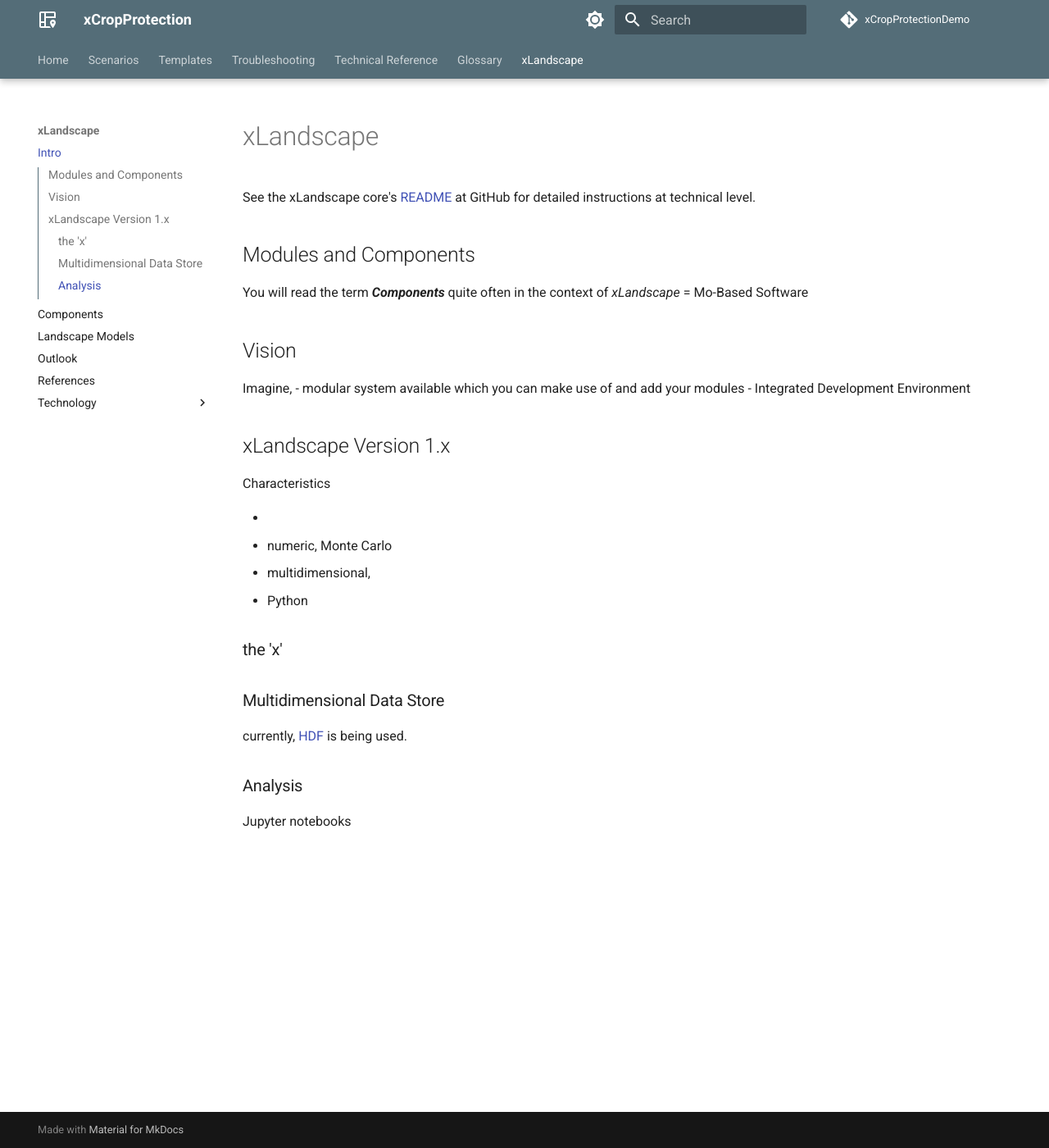
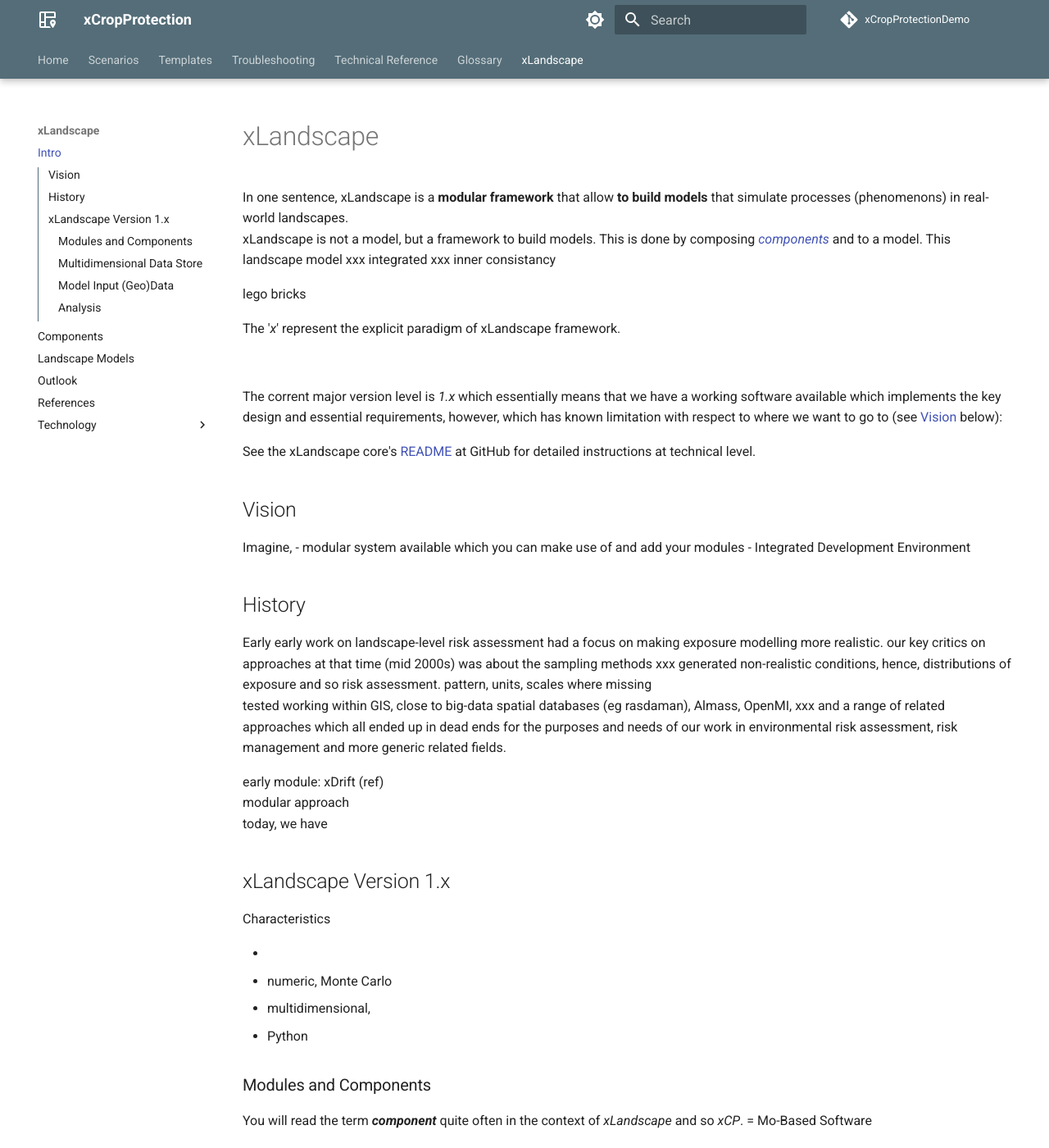
Before and after one commit to xlandscape/xCropProtectionDemoDoc, an MkDocs documentation site: the page built from docs/xLandscape/xLandscape-intro.md, in a window 1280 px wide and 1400 px high. Shown: the whole window at 82% size. Built offline with MkDocs 1.6.1 and Material for MkDocs 9.7.7, drawn with Linux system fonts in a browser that asks for light colours; comment, search, counter and statistics services are not loaded; some of the changed text lies outside the part shown.

Commit message:
start working on 'xLandscape' section

```diff
--- a/docs/xLandscape/xLandscape-intro.md
+++ b/docs/xLandscape/xLandscape-intro.md
@@ -1,17 +1,33 @@
 # xLandscape
+In one sentence, xLandscape is a **modular framework** that allow **to build models** that simulate processes (phenomenons) in real-world landscapes.
+xLandscape is not a model, but a framework to build models. This is done by composing [*components*](#modules-and-components) and to a model. This landscape model xxx integrated xxx inner consistancy
 
+lego bricks
+
+The '*x*' represent the explicit paradigm of xLandscape framework.
+
+<br>
+
+The corrent major version level is *1.x* which essentially means that we have a working software available which implements the key design and  essential requirements, however, which has known limitation with respect to where we want to go to (see [Vision](#vision) below):
 
 See the xLandscape core's [README](https://github.com/xlandscape/LandscapeModel-Core/blob/master/README.md) at GitHub for detailed instructions at technical level.
 
-## Modules and Components
-
-You will read the term ***Components*** quite often in the context of *xLandscape* = Mo-Based Software
 
 ## Vision
 
 Imagine,
 - modular system available which you can make use of and add your modules
 - Integrated Development Environment
+
+## History
+Early
+early work on landscape-level risk assessment had a focus on making exposure modelling more realistic.  our key critics on approaches at that time (mid 2000s) was about the sampling methods xxx generated non-realistic conditions, hence, distributions of exposure and so risk assessment.  pattern, units, scales where missing
+tested working within GIS, close to big-data spatial databases (eg rasdaman), Almass, OpenMI, xxx and a range of related approaches which all ended up in dead ends for the purposes and needs of our work in environmental risk assessment, risk management and more generic related fields.
+
+early module: xDrift (ref)
+modular approach
+today, we have
+
 
 ## xLandscape Version 1.x
 Characteristics
@@ -21,13 +37,20 @@
 - multidimensional,
 - Python
 
-### the 'x'
+### Modules and Components
+
+You will read the term ***component*** quite often in the context of *xLandscape* and so *xCP*.  = Mo-Based Software
+
 
 
 ### Multidimensional Data Store
 
 currently, [HDF](xLandscape/xLandscape-intro.md#multidimensional-data-store) is being used.
 
+
+### Model Input (Geo)Data
+
+
 ### Analysis
 
 Jupyter notebooks
```
Also changed, not shown: docs/reference/glossary.md (+0 -1 lines).
